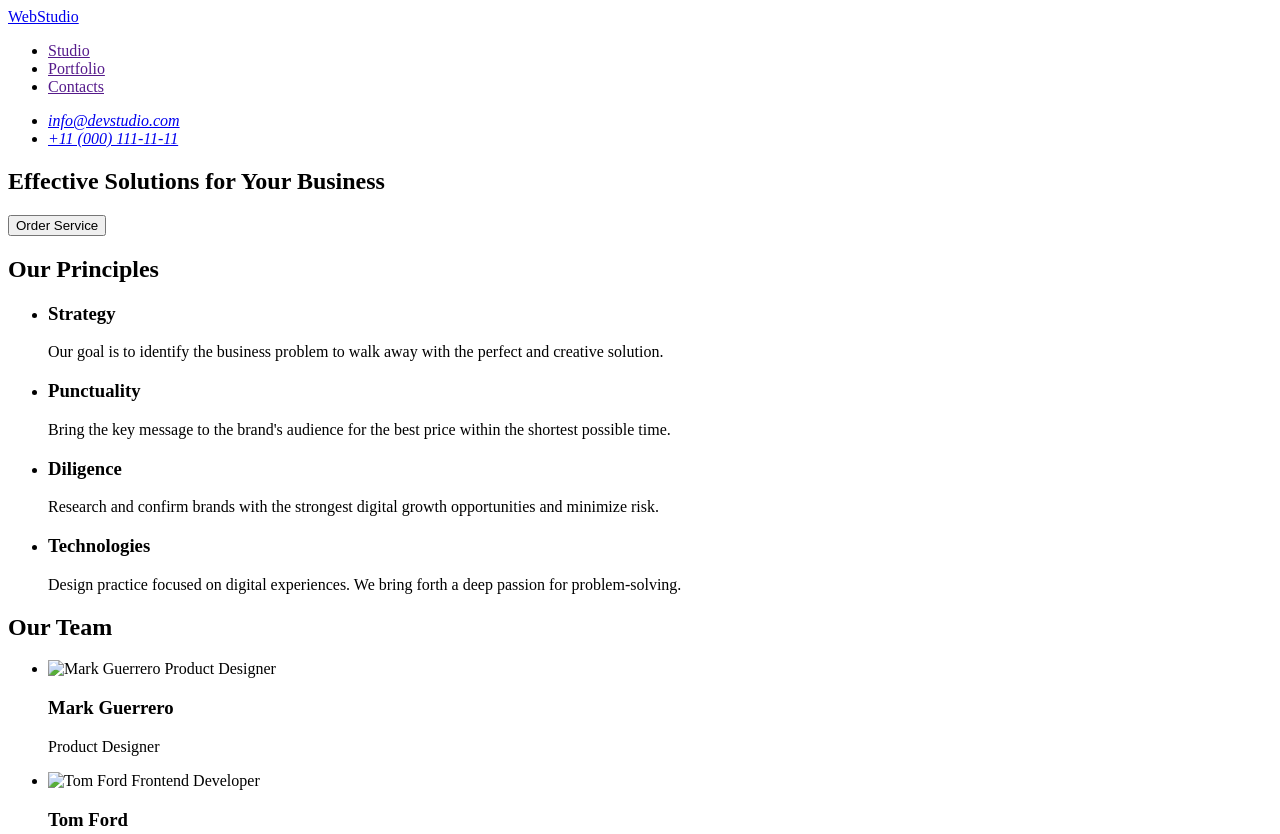
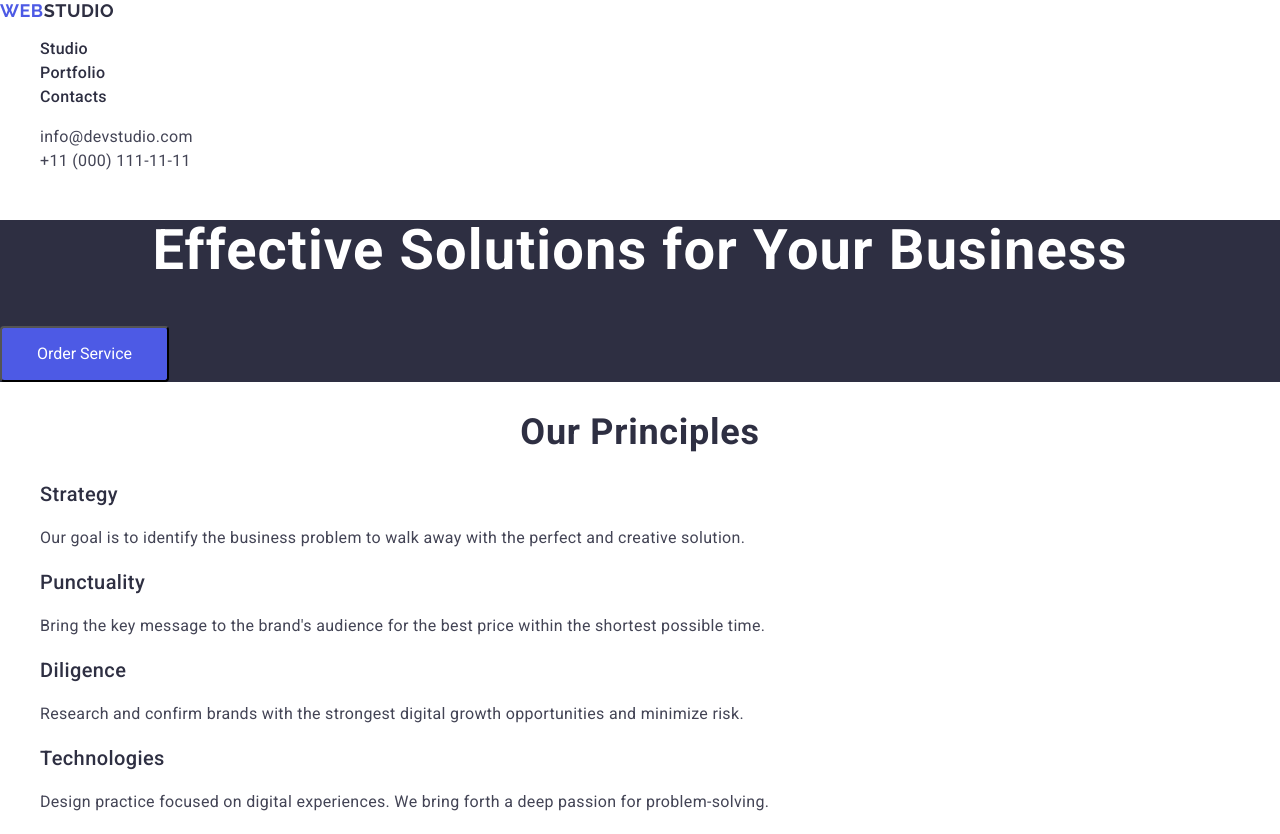
Before and after one commit to SofiaBlaha/goit-markup-hw-02, a plain HTML site: page index.html in a window 1280 px wide. Shown: the top 834 px of the page. Drawn offline with nearby package versions, Linux system fonts and the light colour scheme.

Commit message:
add all files and changes

```diff
--- a/css/styles.css
+++ b/css/styles.css
@@ -0,0 +1,127 @@
+
+body {
+    font-family: "Roboto", sans-serif;
+    color: #434455;
+    background-color: #fff;
+}
+
+ul, ol {
+    list-style-type: none;
+}
+
+a {
+    text-decoration: none;
+}
+
+.logo {
+    font-family: 'Raleway', sans-serif;
+    font-weight: 700;
+    font-size: 18px;
+    line-height: 1.17;
+    letter-spacing: 0.03em;
+    text-transform: uppercase;
+    color: #4d5ae5;
+}
+
+.header-logo .logo-part {
+    color: #2e2f42;
+}
+
+.footer-logo .logo-part {
+    color:#fff
+}
+.nav-link {
+    font-family: 'Roboto', sans-serif;
+    font-weight: 500;
+    font-size: 16px;
+    line-height: 1.5;
+    letter-spacing: 0.02em;
+    color: #2e2f42;
+}
+
+.nav-link:hover,
+.nav-link:focus {
+    color: #404bbf;
+}
+
+.contacts {
+    font-style: normal
+}
+
+.contacts-link {
+font-weight: 400;
+font-size: 16px;
+line-height: 1.5;
+letter-spacing: 0.02em;
+color: #434455;
+}
+
+.contacts-link:hover,
+.contacts-link:focus {
+    color: #404bbf;
+}
+
+.section-1 {
+    background: #2e2f42;
+}
+
+.main-title {
+    font-family: 'Roboto', sans-serif;
+    font-weight: 700;
+    font-size: 56px;
+    line-height: 1.07143;
+    letter-spacing: 0.02em;
+    text-align: center;
+    color: #fff;
+}
+
+.button {
+    background:#4d5ae5;
+    color:#fff;
+    border-radius: 4px;
+    padding: 16px 32px;
+    width: 169px;
+    height: 56px;
+}
+
+.button:hover {
+    background-color: #404bbf;
+    color: #f4f4fd;
+}
+
+.second-title {
+    font-weight: 700;
+    font-size: 36px;
+    line-height: 1.11111;
+    letter-spacing: 0.02em;
+    text-align: center;
+    color: #2e2f42;
+}
+
+.third-title {
+    font-weight: 500;
+    font-size: 20px;
+    line-height: 1.2;
+    letter-spacing: 0.02em;
+    color: #2e2f42;
+}
+
+.text-principles {
+    font-weight: 400;
+    font-size: 16px;
+    line-height: 1.5;
+    letter-spacing: 0.02em;
+    color: #434455;
+}
+
+.page-footer {
+    background-color: #2e2f42;
+}
+
+.footer-text {
+font-weight: 400;
+font-size: 16px;
+line-height: 1.5;
+letter-spacing: 0.02em;
+color: #f4f4fd;
+}
--- a/index.html
+++ b/index.html
@@ -5,73 +5,77 @@
     <meta name="viewport" content="width=device-width, initial-scale=1.0">
     <title>Homework 1</title>
 
-    <link rel="stylesheet" href="./css/styles.css"
+    <link rel="stylesheet" href="https://cdnjs.cloudflare.com/ajax/libs/modern-normalize/3.0.1/modern-normalize.min.css" integrity="sha512-q6WgHqiHlKyOqslT/lgBgodhd03Wp4BEqKeW6nNtlOY4quzyG3VoQKFrieaCeSnuVseNKRGpGeDU3qPmabCANg==" crossorigin="anonymous" referrerpolicy="no-referrer" />
+    <link rel="preconnect" href="https://fonts.googleapis.com">
+<link rel="preconnect" href="https://fonts.gstatic.com" crossorigin>
+<link href="https://fonts.googleapis.com/css2?family=Raleway:wght@700&family=Roboto:wght@400;500;700&display=swap" rel="stylesheet">
+    <link rel="stylesheet" href="./css/styles.css" />
 </head>
 <body>
-    <header>
-        <nav>
-            <a href="./index.html">WebStudio</a>
-            <ul>
-                <li><a href="">Studio</a></li>
-                <li><a href="">Portfolio</a></li>
-                <li><a href="">Contacts</a></li>
+    <header class="page-header">
+        <nav class="header-nav">
+            <a class="logo header-logo" href="./index.html">Web<span class="logo-part">Studio</span></a>
+            <ul class="nav-list">
+                <li class="nav-item"><a class="nav-link" href="./index.html">Studio</a></li>
+                <li class="nav-item"><a class="nav-link" href="">Portfolio</a></li>
+                <li class="nav-item"><a class="nav-link" href="">Contacts</a></li>
             </ul>
         </nav>
-        <address>
-            <ul>
-                <li><a href="mailto:info@devstudio.com">info@devstudio.com</a></li>
-                <li><a href="tel:+110001111111">+11 (000) 111-11-11</a></li>
+        <address class="contacts">
+            <ul class="contacts list">
+                <li class="contacts-item"><a class="contacts-link" href="mailto:info@devstudio.com">info@devstudio.com</a></li>
+                <li class="contacts-item"><a class="contacts-link" href="tel:+110001111111">+11 (000) 111-11-11</a></li>
             </ul>
         </address>
     </header>
     <main>
-        <section>
-        <h1>Effective Solutions for Your Business</h1>
-        <button type="button">Order Service</button>
+        <section class="section-1">
+        <h1 class="main-title">Effective Solutions for Your Business</h1>
+        <button type="button" class="button">Order Service</button>
         </section>
         <section>
-        <h2>Our Principles</h2>
+        <h2 class="second-title">Our Principles</h2>
         <ul>
-            <li><h3>Strategy</h3> <p>Our goal is to identify the business problem to walk away with the perfect and creative solution. </p></li>
-            <li><h3>Punctuality</h3> <p>Bring the key message to the brand's audience for the best price within the shortest possible time.</p></li>
-            <li><h3>Diligence</h3> <p>Research and confirm brands with the strongest digital growth opportunities and minimize risk.</p></li>
-            <li><h3>Technologies</h3> <p>Design practice focused on digital experiences. We bring forth a deep passion for problem-solving.</p></li>
+            <li><h3 class="third-title">Strategy</h3> <p class="text-principles">Our goal is to identify the business problem to walk away with the perfect and creative solution. </p></li>
+            <li><h3 class="third-title">Punctuality</h3> <p class="text-principles">Bring the key message to the brand's audience for the best price within the shortest possible time.</p></li>
+            <li><h3 class="third-title">Diligence</h3> <p class="text-principles">Research and confirm brands with the strongest digital growth opportunities and minimize risk.</p></li>
+            <li><h3 class="third-title">Technologies</h3> <p class="text-principles">Design practice focused on digital experiences. We bring forth a deep passion for problem-solving.</p></li>
         </ul>
         </section>
-        <section>
-            <h2>Our Team</h2>
+        <section class="section-2">
+            <h2 class="second-title">Our Team</h2>
             <ul>
                 <li><img src="./images/img.jpg" alt="Mark Guerrero Product Designer" width="264" height="260">
-                    <h3>Mark Guerrero</h3> <p>Product Designer</p></li>
+                    <h3 class="third-title">Mark Guerrero</h3> <p class="text-principles">Product Designer</p></li>
                 <li><img src="./images/img(1).jpg" alt="Tom Ford Frontend Developer" width="264" height="260">
-                    <h3>Tom Ford</h3> <p>Frontend Developer</p></li>
+                    <h3 class="third-title">Tom Ford</h3> <p class="text-principles">Frontend Developer</p></li>
                 <li><img src="./images/img(2).jpg" alt="Camila Garcia Marketing" width="264" height="260">
-                    <h3>Camila Garcia</h3> <p>Marketing</p> </li>
+                    <h3 class="third-title">Camila Garcia</h3> <p class="text-principles">Marketing</p> </li>
                 <li><img src="./images/img(3).jpg" alt="Daniel Wilson UI Designer" width="264" height="260">
-                <h3>Daniel Wilson</h3> <p>UI Designer</p></li>
+                <h3 class="third-title">Daniel Wilson</h3> <p class="text-principles">UI Designer</p></li>
             </ul>
         </section>
         <section>
-            <h2>Our Portfolio</h2>
+            <h2 class="second-title">Our Portfolio</h2>
             <ul>
                 <li><img src="./images/img(4).jpg" alt="Banking App App" width="360" height="300">
-                    <h3>Banking App</h3> <p>App</p></li>
+                    <h3 class="third-title">Banking App</h3> <p class="text-principles">App</p></li>
                 <li><img src="./images/img(5).jpg" alt="Cashless Payment Marketing" width="360" height="300">
-                    <h3>Cashless Payment</h3><p>Marketing</p></li>
+                    <h3 class="third-title">Cashless Payment</h3><p class="text-principles">Marketing</p></li>
                 <li><img src="./images/img(6).jpg" alt="Meditation App App" width="360" height="300">
-                    <h3>Meditation App</h3><p>App</p></li>
+                    <h3 class="third-title">Meditation App</h3><p class="text-principles">App</p></li>
                 <li><img src="./images/img(7).jpg" alt="Taxi Service Marketing" width="360" height="300">
-                    <h3>Taxi Service</h3><p>Marketing</p></li>
+                    <h3 class="third-title">Taxi Service</h3><p class="text-principles">Marketing</p></li>
                 <li><img src="./images/img(8).jpg" alt="Screen Illustrations Design" width="360" height="300">
-                    <h3>Screen Illustrations</h3><p>Design</p></li>
+                    <h3 class="third-title">Screen Illustrations</h3><p class="text-principles">Design</p></li>
                 <li><img src="./images/img(9).jpg" alt="Online Courses Marketing" width="360" height="300">
-                    <h3>Online Courses</h3><p>Marketing</p></li>
+                    <h3 class="third-title">Online Courses</h3><p class="text-principles">Marketing</p></li>
             </ul>
         </section>
     </main>
-    <footer>
-        <a href="./index.html">WebStudio</a>
-        <p>Increase the flow of customers and sales for your business with digital marketing & growth solutions.</p>
+    <footer class="page-footer">
+        <a class="logo footer-logo" href="./index.html">Web<span class="logo-part">Studio</span></a>
+        <p class="footer-text">Increase the flow of customers and sales for your business with digital marketing & growth solutions.</p>
     </footer>
 </body>
 </html>
```
